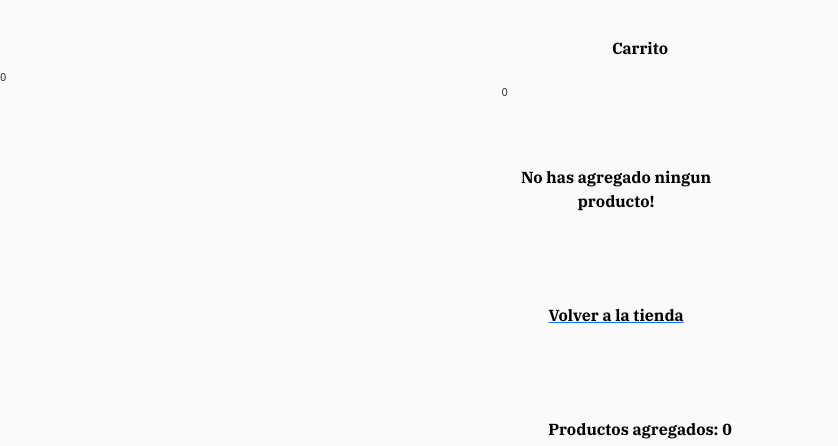
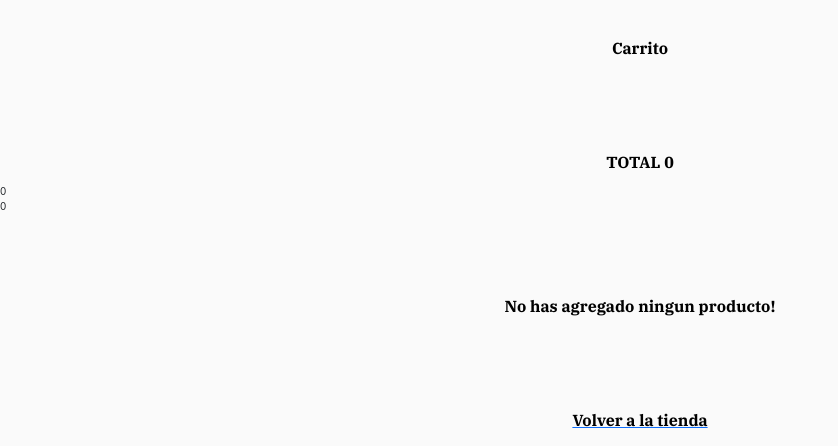
Before and after one commit to Luciorizzi/React2, a React (Create React App) app in the folder my-app/: page /cart in a window 1280 px wide. Shown: the part 354-800 px from the top of the page, without its empty margins (0-838 px from the left). Built offline with nearby package versions, Linux system fonts and the light colour scheme.

Commit message:
Total carrito

```diff
--- a/my-app/src/App.js
+++ b/my-app/src/App.js
@@ -9,12 +9,14 @@ import Cart from "./Componentes/itemDetailContainer/Cart";
 import CartContext from "./Componentes/context/context";
 import Countcontext from "./Componentes/context/countCtxt";
 import Footer from "./Componentes/Navbar/Footer/footer";
+
 function App() {
   return (
 
     <CartContext>
       <BrowserRouter>
         <Countcontext>
+
           <Navbar />
           <Switch>
             <Route exact path="/">
@@ -41,6 +43,7 @@ function App() {
             </Route>
           </Switch>
         <Footer/>
+
        </Countcontext>
       </BrowserRouter>
     </CartContext>
--- a/my-app/src/Componentes/Navbar/Cartwidget/Cartwidget.css
+++ b/my-app/src/Componentes/Navbar/Cartwidget/Cartwidget.css
@@ -3,4 +3,5 @@
     display: inline;
     padding: 10px;
     text-decoration: solid;
+    color: black;
 }
--- a/my-app/src/Componentes/itemDetailContainer/Cart.css
+++ b/my-app/src/Componentes/itemDetailContainer/Cart.css
@@ -1,12 +1,13 @@
 .Carrito {
-  display: inline-flex;
-  justify-content: center;
-  overflow-x: scroll;
+  display: inline-block;
+
   border-left: 20px;
-  width: 100%
+  width: 100%;
+
+
 }
 .Vacio {
-  width: 80%;
+  width: 100%;
 
   display: inline-block;
   justify-content: center;
@@ -22,7 +23,8 @@
 }
 
 .carritoP{
-  text-align: center;
+  display: flex;
+  justify-content: center;
   color: black;
   font-size: 16px;
 }
--- a/my-app/src/Componentes/itemDetailContainer/Cart.js
+++ b/my-app/src/Componentes/itemDetailContainer/Cart.js
@@ -4,6 +4,7 @@ import { Cartctxt } from "../context/context";
 import { CountCtxt } from "../context/countCtxt";
 import ItemCart from "./itemCart";
 import "./Cart.css";
+import Total from "./total";
 
 function Cart() {
   const { cart, clearCart } = useContext(Cartctxt);
@@ -19,14 +20,22 @@ function Cart() {
     clearCount();
   };
 
+
   return (
     <div>
       <p className="carritoP">Carrito</p>
+
+            <Total />
+
+
+
+
       {cart.length && (
         <button onClick={clearAll} className="buttonCompra">
           Vaciar carrito
         </button>
       )}
+
 
       <div className="Carrito">
         {cart.length &&
--- a/my-app/src/Componentes/itemDetailContainer/itemDetail.css
+++ b/my-app/src/Componentes/itemDetailContainer/itemDetail.css
@@ -22,7 +22,7 @@
 
  }
  .contenedor2{
-    width: 400px;
+    width: 100%;
     height: 650px;
    box-shadow: 20px 20px 15px 1px rgb(190, 187, 187);
    padding-top: 10px;
@@ -80,6 +80,10 @@
     margin: auto;
     margin-top: 10px;
     text-decoration: none;
+    width: 100px;
+    height: 50px;
+    font-size: 14px;
+    justify-content: center;
 }
 
 
@@ -89,8 +93,3 @@
   .button:hover{
   background-color: lightgray;
   }
-
-
-  .classNameCart{
-      display: inline;
-  }
--- /dev/null
+++ b/my-app/src/Componentes/itemDetailContainer/total.js
@@ -0,0 +1,22 @@
+
+import { useContext, useState } from "react/cjs/react.development";
+import { useEffect } from "react";
+import { Cartctxt } from "../context/context";
+
+const Total = () => {
+  const { cart, clearCart } = useContext(Cartctxt);
+
+  const [total, setTotal] = useState([]);
+
+  const cambio = cart.map((producto) => producto.subtotal);
+
+  const sumaPrecios = cambio.reduce((prev, next) => prev + next, 0);
+
+  useEffect(() => {
+    setTotal(total + cambio);
+  }, []);
+
+  return <p className="carritoP">TOTAL {sumaPrecios} </p>;
+};
+
+export default Total;
--- a/my-app/src/Componentes/itemListContainer/contador/renderItemCount.js
+++ b/my-app/src/Componentes/itemListContainer/contador/renderItemCount.js
@@ -1,7 +1,10 @@
-import { useContext, useState } from "react/cjs/react.development";
+import { useContext, useEffect, useState } from "react/cjs/react.development";
 import Botones from "./contador";
 import { Cartctxt } from "../../context/context";
 import { CountCtxt } from "../../context/countCtxt";
+
+
+
 
 
 function RenderItemCount({ detail }) {
@@ -12,14 +15,17 @@ function RenderItemCount({ detail }) {
   const { cart, setCart } = useContext(Cartctxt);
 
 
+  const producto = { select: detail, cantidad:count, id: detail.id , subtotal: detail.price};
+
+
 
 
   const addToCart = (detail) => {
     console.log(`detail`, detail);
-    const producto = { select: detail, cantidad:count, id: detail.id , subtotal: detail.price};
     console.log(`producto`, producto);
 console.log(producto.subtotal)
     setCount(1)
+
 
      const check = cart.length  &&  cart.find((producto) => producto.id === detail.id);
 
@@ -27,9 +33,13 @@ console.log(producto.subtotal)
     console.log( `check`, check);
 
 
+
     if (check === 0  || check === undefined) {
       setRenderCount(false);
+
       setCart([...cart, producto]);
+
+
     } else{
       setRenderCount(false);
      producto.cantidad   = check.cantidad + count
@@ -43,6 +53,8 @@ console.log(producto.subtotal)
     console.log(`cart`,cart);
 
   };
+
+
   return (
     <div>
       {renderCount && (
@@ -54,7 +66,7 @@ console.log(producto.subtotal)
           </div>
           <div className="containerAgregar">
             <button
-              onClick={() => addToCart(detail)}
+              onClick={() => addToCart(producto)}
               className="agregar button"
             >
               Agregar al carrito
@@ -62,7 +74,7 @@ console.log(producto.subtotal)
           </div>
         </div>
       )}
-      {!renderCount && <p>Agregado Correctamente</p>}
+      {!renderCount && <p className="carritoP">Agregado Correctamente</p>}
     </div>
   );
 }
```
